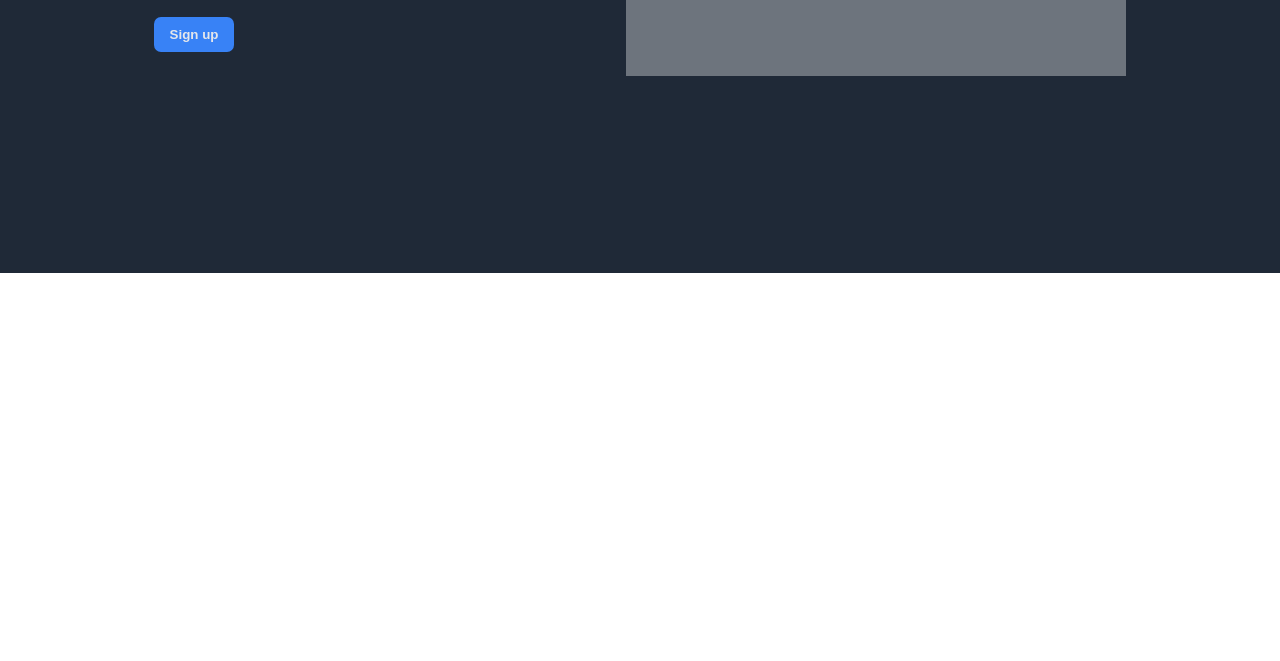
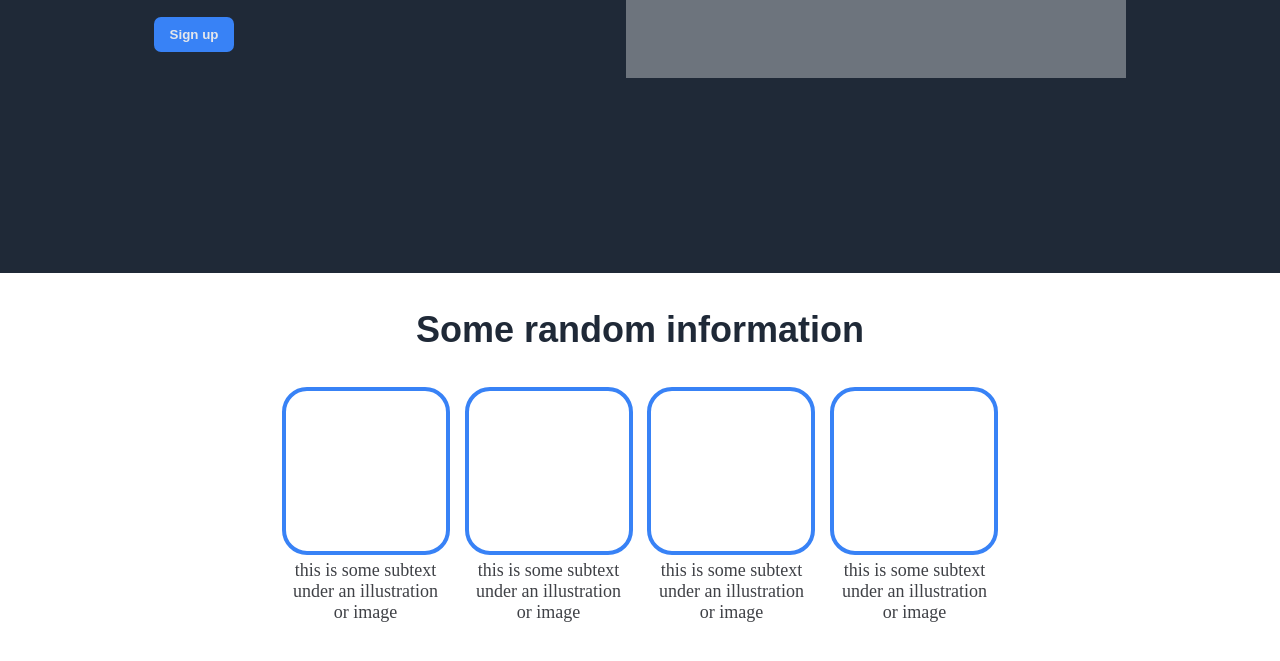
Before and after one commit to kichuu/css-project, a plain HTML site: page index.html in a window 1280 px wide. Shown: the part 447-1108 px from the top of the page. Before the commit the page ends 800 px from the top, so only its background shows below. Drawn offline with Linux system fonts and the light colour scheme.

Commit message:
section2 completed

```diff
--- a/index.html
+++ b/index.html
@@ -27,7 +27,26 @@
             <img src="/images/placeholder.png" alt="this is a place holder for an image" class="image">
         </div>
     </div>
-
-
+    <div class="s2">
+        <h1 class="s2-title">Some random information</h1>
+        <div class="row-blue-div">
+            <div class="blue-box-msg">
+                <div class="blue-box"></div>
+                <p class="p2">this is some subtext <br>under an illustration <br>or image</p>
+            </div>
+            <div class="blue-box-msg">
+                <div class="blue-box"></div>
+                <p class="p2">this is some subtext <br>under an illustration <br> or image</p>
+            </div>
+            <div class="blue-box-msg">
+                <div class="blue-box"></div>
+                <p class="p2">this is some subtext <br>under an illustration <br>or image</p>
+            </div>
+            <div class="blue-box-msg">
+                <div class="blue-box"></div>
+                <p class="p2">this is some subtext <br>under an illustration <br> or image</p>
+            </div>
+        </div>
+    </div>
 </body>
 </html>
--- a/styles.css
+++ b/styles.css
@@ -2,6 +2,10 @@
     padding: 0;
     margin: 0;
 
+}
+
+@media (min-width: 992px) {
+    /* Adjust styles here */
 }
 
 header{
@@ -43,7 +47,9 @@ ul li a{
     font-weight: bolder;
     color: #f9faf8;
 }
-
+.secondary{
+    padding-top: 10px 0;
+}
 .secondary ,.header-links{
     font-size: 18px;
     color: #e5e7eb;
@@ -63,8 +69,10 @@ ul li a{
 }
 
 .content-right img{
+    display: flex;
     width: 500px;
     height: 260px;
+    flex-shrink: 2;
 }
 
 .btn{
@@ -94,3 +102,43 @@ ul li a{
 li a:hover::after{
     width: 100%;
 }
+
+.s2{
+    height: 90vh;
+}
+
+.s2-title{
+    font-family: sans-serif;
+    font-size: 36px;
+    font-weight: bolder;
+    color: #1f2937;
+    padding: 1em 0;
+    text-align: center;
+}
+
+.blue-box{
+    border-radius: 25px;
+    border: 4px solid #3882f6;
+    padding: 20px;
+    width: 120px;
+    height: 120px;
+
+}
+
+.row-blue-div{
+    display: flex;
+    flex-direction: row;
+    justify-content: space-between;
+    margin: 0 22%;
+    gap: ;
+}
+
+.blue-box-msg{
+    text-align: center;
+}
+
+.p2{
+    color: #3f4146;
+    font-size: 18px;
+    margin-top: 5px;
+}
```
